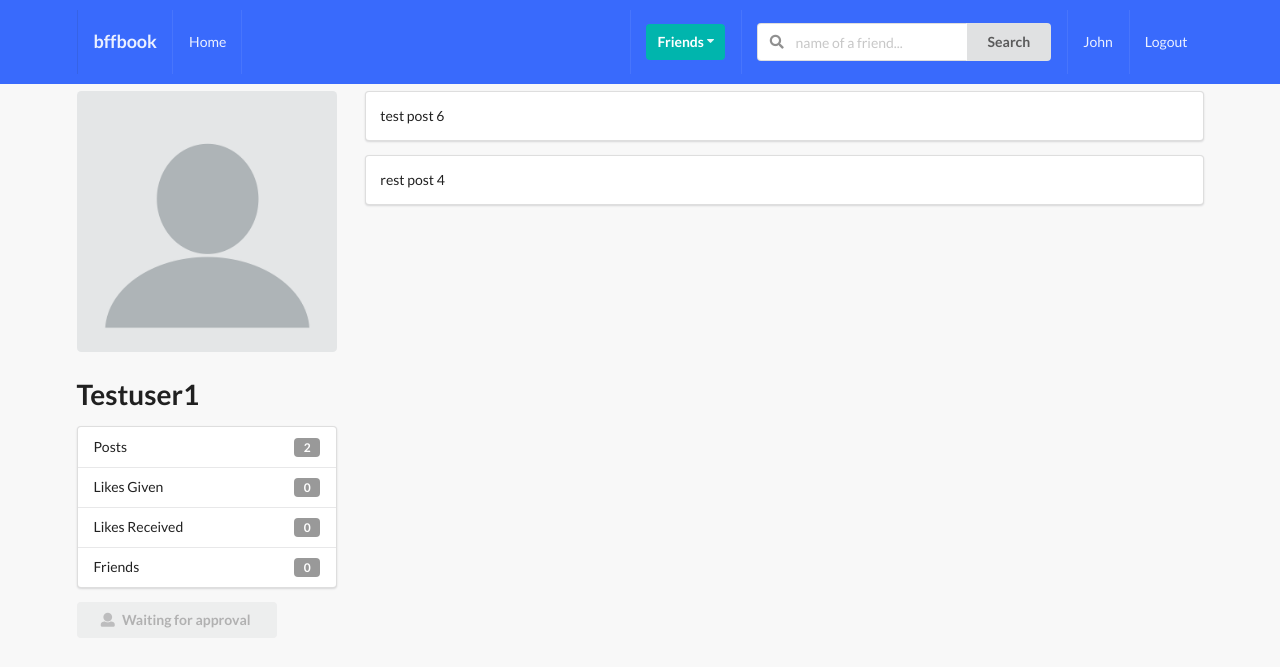
After one commit to JohnG88/Social_Network1, a Django app: a page that uses profiles/templates/profiles/detail.html in a window 1280 px wide. The commit adds this page. Shown: the top 667 px of the page. Run offline with Django 3.2, Linux system fonts and the light colour scheme; a user stored in the database is signed in; data comes from the database, SQL or seed files in the repository; both versions use the stored data as it was after the commit; tables that the repository leaves empty hold one stand-in row (values such as "Sample post"); some libraries are stand-ins or nearby versions.

Commit message:
Added functionality of when you visit another persons profile page and can adde/send them a friend request.

```diff
--- a/profiles/models.py
+++ b/profiles/models.py
@@ -1,4 +1,5 @@
 from django.db import models
+from django.shortcuts import reverse
 from django.contrib.auth.models import User
 from .utils import get_random_code
 #from django.template.defaultfilters import slugify
@@ -48,6 +49,12 @@ class Profile(models.Model):
 
     objects = ProfileManager()
 
+    def __str__(self):
+        return f"{self.user.username}-{self.created.strftime('%d-%m-%Y')}"
+
+    def get_absolute_url(self):
+        return reverse('profiles:profile-detail-view', kwargs={'slug': self.slug})
+
     # Get all the friends from the many to many fields
     def get_friends(self):
         return self.friends.all()
@@ -78,28 +85,38 @@ class Profile(models.Model):
             total_liked += item.liked.all().count()
         return total_liked
 
-    def __str__(self):
-        return f"{self.user.username}-{self.created.strftime('%d-%m-%Y')}"
+
+
+    # There was a problem with trying to remove a friend once it was added, the problem was it would change the slug every time it was saved. The lines below fixed that, from __initial_first_name = None, all the way to self.slug == '':
+    __initial_first_name = None
+    __initail_last_name = None
+
+    def __init__(self, *args, **kwargs):
+        super().__init__(*args, **kwargs)
+        self.__initial_first_name = self.first_name
+        self.__initial_last_name = self.last_name
 
     # Creating first profile with name and last name in slug, the following profiles, if they have the same name will have a number by them, prob how red eyed coder did with implementing the time to slug(maybe it was pyplane?)
     def save(self, *args, **kwargs):
         # Set ex to false
         ex = False
+        to_slug = self.slug
         # If first name and last name
-        if self.first_name and self.last_name:
+        if self.first_name != self.__initial_first_name or self.last_name != self.__initial_last_name or self.slug == '':
             # slugify first name and last name
-            to_slug = slugify(str(self.first_name) + " " + str(self.last_name))
-            # filter profile slugs and see if it exists, assign it to ex variable
-            ex = Profile.objects.filter(slug=to_slug).exists()
-            while ex:
-                # I'm guessing if ex is not false, meaning if it is carrying some data, then slugify the get_random_code from utils.py and use that as slug.(If has same first name and last name, first person to put John G, will have John G. Second person will have John Gdd37a50a )
-                to_slug = slugify(to_slug + " " + str(get_random_code()))
-                # Check to see if it exists
+            if self.first_name and self.last_name:
+                to_slug = slugify(str(self.first_name) + " " + str(self.last_name))
+                # filter profile slugs and see if it exists, assign it to ex variable
                 ex = Profile.objects.filter(slug=to_slug).exists()
+                while ex:
+                    # I'm guessing if ex is not false, meaning if it is carrying some data, then slugify the get_random_code from utils.py and use that as slug.(If has same first name and last name, first person to put John G, will have John G. Second person will have John Gdd37a50a )
+                    to_slug = slugify(to_slug + " " + str(get_random_code()))
+                    # Check to see if it exists
+                    ex = Profile.objects.filter(slug=to_slug).exists()
 
-        else:
-            # Set user to slug
-            to_slug = str(self.user)
+            else:
+                # Set user to slug
+                to_slug = str(self.user)
         # Assign slug to to_slug
         self.slug = to_slug
         super().save(*args, **kwargs)
--- /dev/null
+++ b/profiles/templates/profiles/detail.html
@@ -0,0 +1,71 @@
+{% extends 'base.html' %}
+
+{% block title %}
+    Profile Detail
+{% endblock title %}
+
+{% block content %}
+    <div class="ui grid">
+    <br>
+        <div class="row">
+            <div class="four wide column">
+                <img src="{{ object.avatar.url }}" alt="" class="ui medium rounded image">
+                <h1>{{ object.user }}</h1>
+                <div class="ui vertical fluid menu">
+                    <div class="item">
+                        Posts
+                        <div class="ui label">{{ object.get_post_no }}</div>
+                    </div>
+                    <div class="item">
+                        Likes Given
+                    <div class="ui label">{{ object.get_likes_given_no }}</div>
+                    </div>
+                    <div class="item">
+                        Likes Received
+                        <div class="ui label">{{ object.get_likes_received_no }}</div>
+                    </div>
+                    <div class="item">
+                        Friends
+                        <div class="ui label">{{ object.get_friends_no }}</div>
+                    </div>
+                </div>
+
+
+                    {% if object.user not in rel_receiver and object.user not in rel_sender %}
+                    <form action="{%  url 'profiles:send-invite' %}" method="POST">
+                        {% csrf_token %}
+                        <input type="hidden" name="profile_pk" value="{{ object.pk }}">
+                        <button type="submit" class="ui positive basic button mb-5 w-big"><i class="plus square icon"></i>Add to Friends</button>
+                    </form>
+                    {% endif %}
+
+                    {% if object.user in rel_receiver and request.user not in object.friends.all %}
+                        <button class="ui disabled button mb-5 w-big"><i class="user icon"></i>Waiting for approval</button>
+                    {% endif %}
+
+                    {% if request.user in object.friends.all %}
+                    <form action="{% url 'profiles:remove-friend' %}" method="POST">
+                        {% csrf_token %}
+                        <input type="hidden" name="profile_pk" value="{{ object.pk }}">
+                        <button type="submit" class="ui negative basic button mb-5 w-big"><i class="minus square icon"></i>Remove from Friends</button>
+                    </form>
+                    {% endif %}
+
+
+
+            </div>
+            <div class="twelve wide column">
+                {% if len_posts %}
+                    {% for post in posts %}
+                        <div class="segment ui fluid">
+                            {{ post.content }}
+                        </div>
+                    {% endfor %}
+                {% else %}
+                    <h1>No posts of this user...</h1>
+                {% endif %}
+            </div>
+        </div>
+    </div>
+
+{% endblock content %}
--- a/profiles/templates/profiles/profile_list.html
+++ b/profiles/templates/profiles/profile_list.html
@@ -19,7 +19,7 @@
                     <div class="thirteen wide column">
                         <h3>{{ obj.user }}</h3>
                         <p>{{ obj.bio }}</p>
-                        <button class="ui primary button mb-5 w-big">See Profile</button>
+                        <a href="{{ obj.get_absolute_url }}"><button class="ui primary button mb-5 w-big">See Profile</button></a>
                         <br>
 
                         {% if obj.user not in rel_receiver and obj.user not in rel_sender %}
--- a/profiles/urls.py
+++ b/profiles/urls.py
@@ -4,6 +4,7 @@ from .views import (
     invites_received_view,
     profiles_list_view,
     invites_profiles_list_view,
+    ProfileDetailView,
     ProfileListView,
     send_invitation,
     remove_from_friends,
@@ -16,13 +17,14 @@ app_name = 'profiles'
 # The first path will get the url to look like, http:127.0.0.1:8000/profiles/myprofile
 # The first profile is from root views.py
 urlpatterns = [
+    path('', ProfileListView.as_view(), name='all-profiles-view'),
     path('myprofile/', my_profile_view, name='my-profile-view'),
     path('my-invites/', invites_received_view, name='my-invites-view'),
     # When using class based views use line below
-    path('all-profiles/', ProfileListView.as_view(), name='all-profiles-view'),
     path('to-invite/', invites_profiles_list_view, name='invite-profiles-view'),
     path('send-invite/', send_invitation, name='send-invite'),
     path('remove-friend', remove_from_friends, name='remove-friend'),
+    path('<slug>/', ProfileDetailView.as_view(), name='profile-detail-view'),
     path('my-invites/accept/', accept_invitation, name='accept-invite'),
     path('my-invites/reject/', reject_invitation, name='reject-invite'),
 ]
--- a/profiles/views.py
+++ b/profiles/views.py
@@ -1,7 +1,7 @@
 from django.shortcuts import render,redirect, get_object_or_404
 from .models import Profile, Relationship
 from .forms import ProfileModelForm
-from django.views.generic import ListView
+from django.views.generic import ListView, DetailView
 from django.contrib.auth.models import User
 from django.db.models import Q
 
@@ -71,6 +71,40 @@ def profiles_list_view(request):
     context = {'qs': qs}
     return render(request, 'profiles/profile_list.html', context)
 
+class ProfileDetailView(DetailView):
+    model = Profile
+    template_name = 'profiles/detail.html'
+
+    """
+    def get_object(self, slug=None):
+        slug = self.kwargs.get('slug')
+        profile = Profile.objects.get(slug=slug)
+        return profile
+    """
+
+    # Below is to add additional content to template
+    def get_context_data(self, **kwargs):
+        context = super().get_context_data(**kwargs)
+        # Secure way of getting user while using class based functions
+        user = User.objects.get(username__iexact=self.request.user)
+        profile = Profile.objects.get(user=user)
+        # Below is like using context = {'profile': profile}
+        #context['profile'] = profile
+        rel_r = Relationship.objects.filter(sender=profile)
+        rel_s = Relationship.objects.filter(receiver=profile)
+        rel_receiver = []
+        rel_sender = []
+        for item in rel_r:
+            rel_receiver.append(item.receiver.user)
+        for item in rel_s:
+            rel_sender.append(item.sender.user)
+        context['rel_receiver'] = rel_receiver
+        context['rel_sender'] = rel_sender
+        context['posts'] = self.get_object().get_all_authors_posts()
+        context['len_posts'] = True if len(self.get_object().get_all_authors_posts()) > 0 else False
+
+        return context
+
 class ProfileListView(ListView):
     model = Profile
     template_name = 'profiles/profile_list.html'
```
Also changed, not shown: db.sqlite3.
